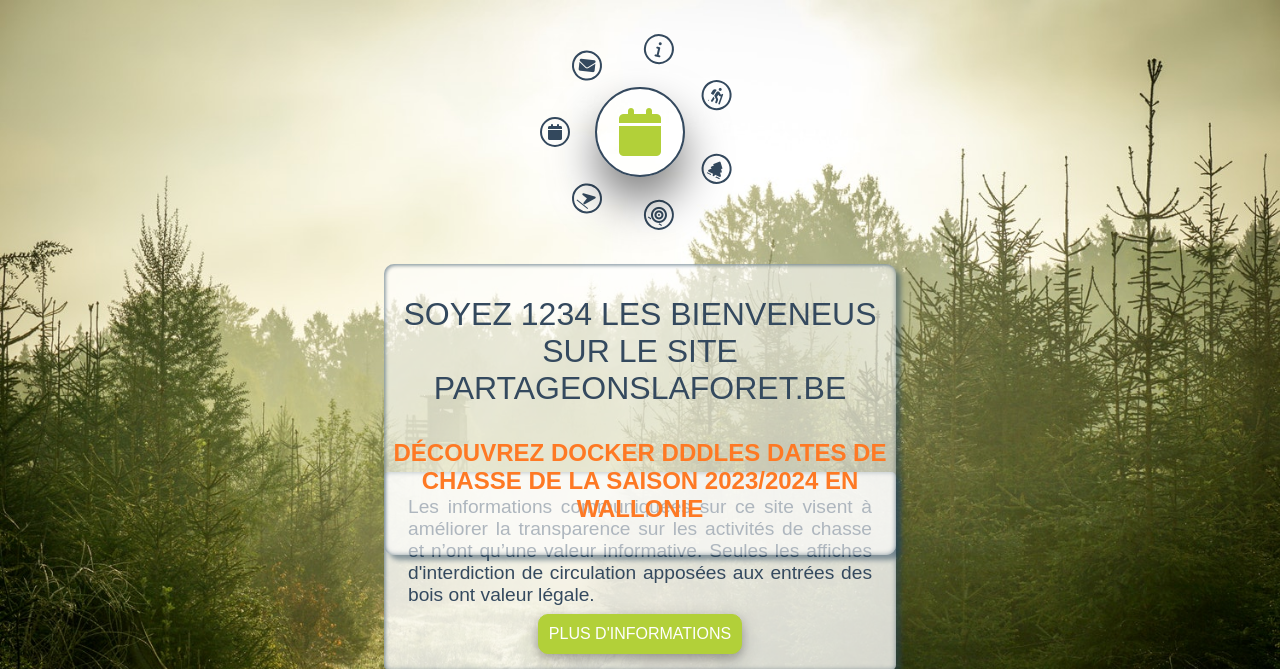
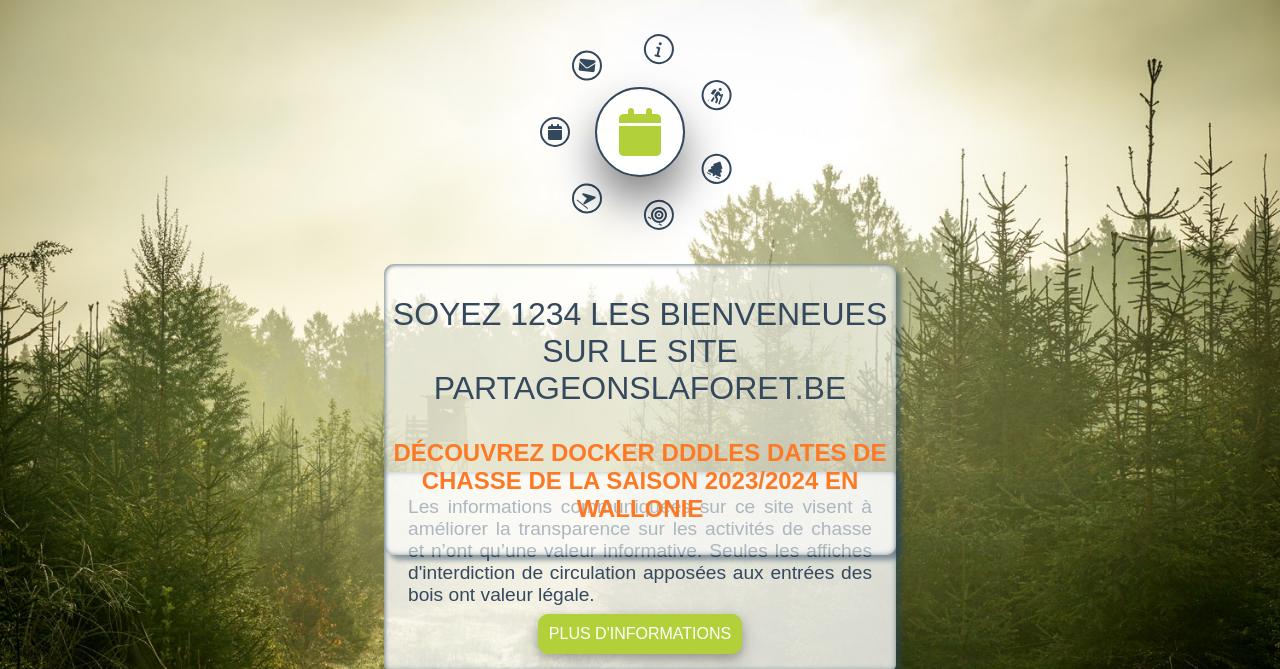
Before and after one commit to partageonslaforet/plf, a PHP site: page / in a window 1280 px wide. Shown: the top 669 px of the page. Run offline with PHP 8.4, Linux system fonts and the light colour scheme.

Commit message:
Update index.php

```diff
--- a/desktop/index.php
+++ b/desktop/index.php
@@ -96,7 +96,7 @@ if (isset($_POST['submit'])) {
     <body>
 
         <div id="title">
-            <div id="siteName">Soyez 1234 les bienveneus sur le site partageonslaforet.be </div>
+            <div id="siteName">Soyez 1234 les bienveneues sur le site partageonslaforet.be </div>
             <div id="slogan">Découvrez docker dddles dates de chasse de la saison 2023/2024 en Wallonie</div>
         </div>
 
```
